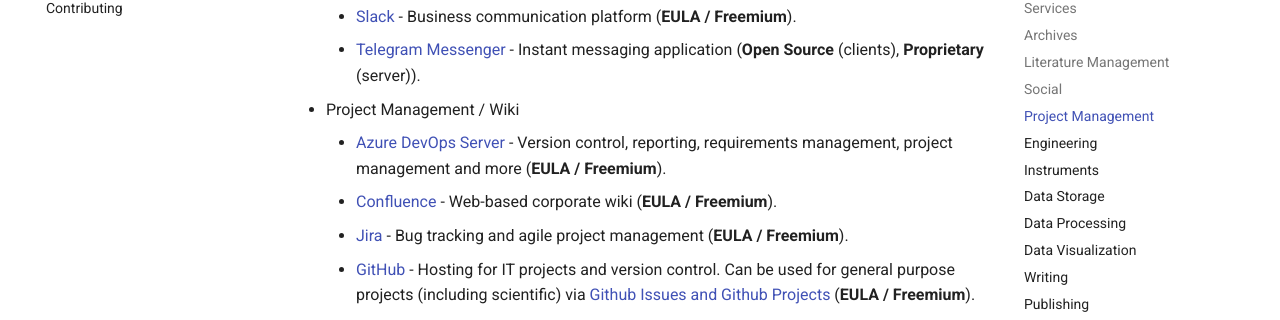
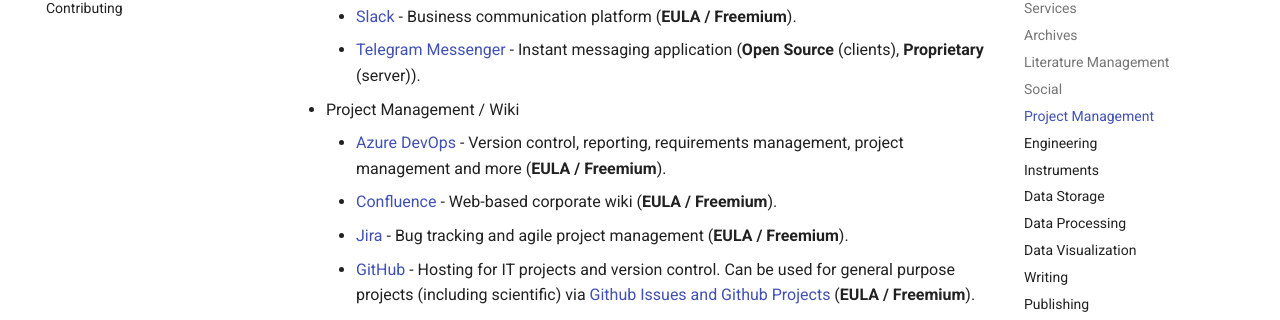
Before and after one commit to deverte/awesome-science, an MkDocs documentation site: the page built from docs/index.md, in a window 1280 px wide and 900 px high, scrolled down 2413 px. Shown: the part 127-447 px from the top of the window. Built offline with MkDocs 1.6.1 and Material for MkDocs 9.7.7, drawn with Linux system fonts in a browser that asks for light colours; comment, search, counter and statistics services are not loaded.

Commit message:
Azure corrections

```diff
--- a/docs/index.md
+++ b/docs/index.md
@@ -72,7 +72,7 @@
     - [Slack](https://slack.com/intl/en-ru/) - Business communication platform (**EULA / Freemium**).
     - [Telegram Messenger](https://telegram.org/) - Instant messaging application (**Open Source** (clients), **Proprietary** (server)).
 - Project Management / Wiki
-    - [Azure DevOps Server](https://azure.microsoft.com/services/devops/server/) - Version control, reporting, requirements management, project management and more (**EULA / Freemium**).
+    - [Azure DevOps](https://azure.microsoft.com/services/devops/) - Version control, reporting, requirements management, project management and more (**EULA / Freemium**).
     - [Confluence](https://www.atlassian.com/software/confluence) - Web-based corporate wiki (**EULA / Freemium**).
     - [Jira](https://www.atlassian.com/software/jira) - Bug tracking and agile project management (**EULA / Freemium**).
     - [GitHub](https://github.com/) - Hosting for IT projects and version control. Can be used for general purpose projects (including scientific) via [Github Issues and Github Projects](https://github.com/features/project-management/) (**EULA / Freemium**).
```
Also changed, not shown: README.md (+1 -1 lines), site/index.html, site/search/search_index.json, 1 other file.
